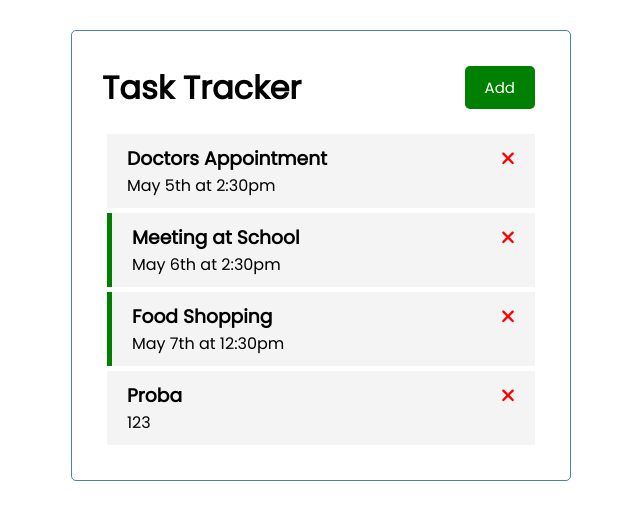
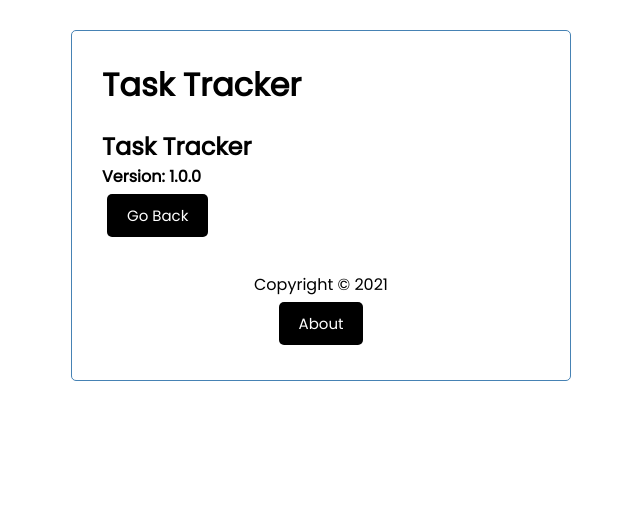
Before and after one commit to ogi62/angular-crash-course1, an Angular app: page /about in a window 1280 px wide. Shown: the top 520 px of the page, without its empty margins (319-959 px from the left). Built offline with nearby package versions, Linux system fonts and the light colour scheme; data requests are answered from the project's data file.

Commit message:
Router (#8)
* make ui.service and make toggleAddTask

* make onToggle

* make toggleAddTask

* show add task change btn color and btn name

* created router manualy in app.comp

* made about page

* make router for about

* make footer component

* ngIf for btn on about page

```diff
--- a/src/app/app.component.html
+++ b/src/app/app.component.html
@@ -1,4 +1,5 @@
 <div class="container">
     <app-header></app-header>
-    <app-tasks></app-tasks>
+    <router-outlet></router-outlet>
+    <app-footer></app-footer>
 </div>
--- a/src/app/app.module.ts
+++ b/src/app/app.module.ts
@@ -3,6 +3,7 @@
 import { FontAwesomeModule } from '@fortawesome/angular-fontawesome';
 import { HttpClientModule } from '@angular/common/http';
 import { FormsModule } from '@angular/forms';
+import { RouterModule, Routes } from '@angular/router';
 
 import { AppComponent } from './app.component';
 import { HeaderComponent } from './components/header/header.component';
@@ -10,6 +11,13 @@
 import { TasksComponent } from './components/tasks/tasks.component';
 import { TaskItemComponent } from './components/task-item/task-item.component';
 import { AddTaskComponent } from './components/add-task/add-task.component';
+import { AboutComponent } from './components/about/about.component';
+import { FooterComponent } from './components/footer/footer.component';
+
+const appRoutes: Routes = [
+  {path: '',component: TasksComponent},
+  {path: 'about', component: AboutComponent}
+]
 
 @NgModule({
   declarations: [
@@ -19,12 +27,15 @@
     TasksComponent,
     TaskItemComponent,
     AddTaskComponent,
+    AboutComponent,
+    FooterComponent,
   ],
   imports: [
     BrowserModule,
     FontAwesomeModule,
     HttpClientModule,
-    FormsModule
+    FormsModule,
+    RouterModule.forRoot(appRoutes,{enableTracing: true})
   ],
   providers: [],
   bootstrap: [AppComponent]
--- /dev/null
+++ b/src/app/components/about/about.component.html
@@ -0,0 +1,5 @@
+<div>
+    <h2>Task Tracker</h2>
+    <h4>Version: 1.0.0</h4>
+    <a routerLink="/" class="btn">Go Back</a>
+</div>
--- /dev/null
+++ b/src/app/components/about/about.component.ts
@@ -0,0 +1,15 @@
+import { Component, OnInit } from '@angular/core';
+
+@Component({
+  selector: 'app-about',
+  templateUrl: './about.component.html',
+  styleUrls: ['./about.component.css']
+})
+export class AboutComponent implements OnInit {
+
+  constructor() { }
+
+  ngOnInit(): void {
+  }
+
+}
--- /dev/null
+++ b/src/app/components/footer/footer.component.css
@@ -0,0 +1,4 @@
+footer {
+    margin-top: 30px;
+    text-align: center;
+}
--- /dev/null
+++ b/src/app/components/footer/footer.component.html
@@ -0,0 +1,4 @@
+<footer>
+    <p>Copyright &copy; 2021</p>
+    <a routerLink="/about" class="btn">About</a>
+</footer>
--- /dev/null
+++ b/src/app/components/footer/footer.component.ts
@@ -0,0 +1,15 @@
+import { Component, OnInit } from '@angular/core';
+
+@Component({
+  selector: 'app-footer',
+  templateUrl: './footer.component.html',
+  styleUrls: ['./footer.component.css']
+})
+export class FooterComponent implements OnInit {
+
+  constructor() { }
+
+  ngOnInit(): void {
+  }
+
+}
--- a/src/app/components/header/header.component.html
+++ b/src/app/components/header/header.component.html
@@ -1,4 +1,4 @@
 <header>
     <h1>{{ title }}</h1>
-    <app-button color="{{showAddTask ? 'red' : 'green' }}" text="{{ showAddTask ? 'Close' : 'Add' }}" (btnClick)="toggleAddTask()"></app-button>
+    <app-button *ngIf="hasRoute('/')" color="{{showAddTask ? 'red' : 'green' }}" text="{{ showAddTask ? 'Close' : 'Add' }}" (btnClick)="toggleAddTask()"></app-button>
 </header>
--- a/src/app/components/header/header.component.ts
+++ b/src/app/components/header/header.component.ts
@@ -1,6 +1,7 @@
 import { Component, OnInit } from '@angular/core';
 import { UiService } from 'src/app/services/ui.service';
 import { Subscription } from 'rxjs';
+import { Router } from '@angular/router';
 
 
 @Component({
@@ -14,7 +15,7 @@
   showAddTask!: boolean;
   subscription!: Subscription;
 
-  constructor(private uiService: UiService) {
+  constructor(private uiService: UiService, private router: Router) {
     this.subscription = this.uiService.onToggle().subscribe((value)=> {
       this.showAddTask = value;
     });
@@ -27,4 +28,9 @@
     this.uiService.toggleAddTask();
   }
 
+  hasRoute(route: string) {
+    return this.router.url === route;
+
+  }
+
 }
```
Also changed, not shown: src/app/components/about/about.component.css (added), 2 other files (tests, documents, lock files or other folders).
